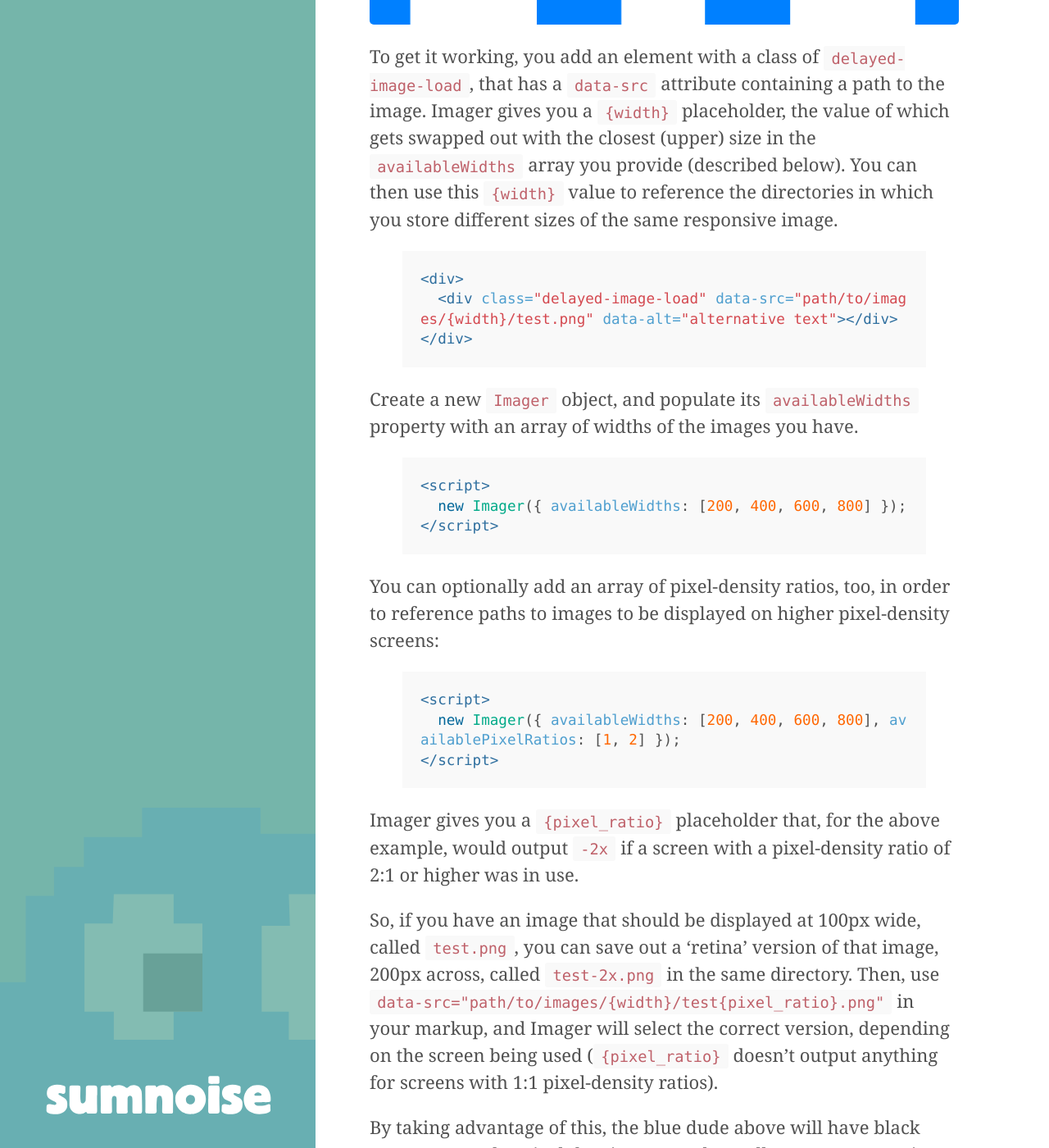
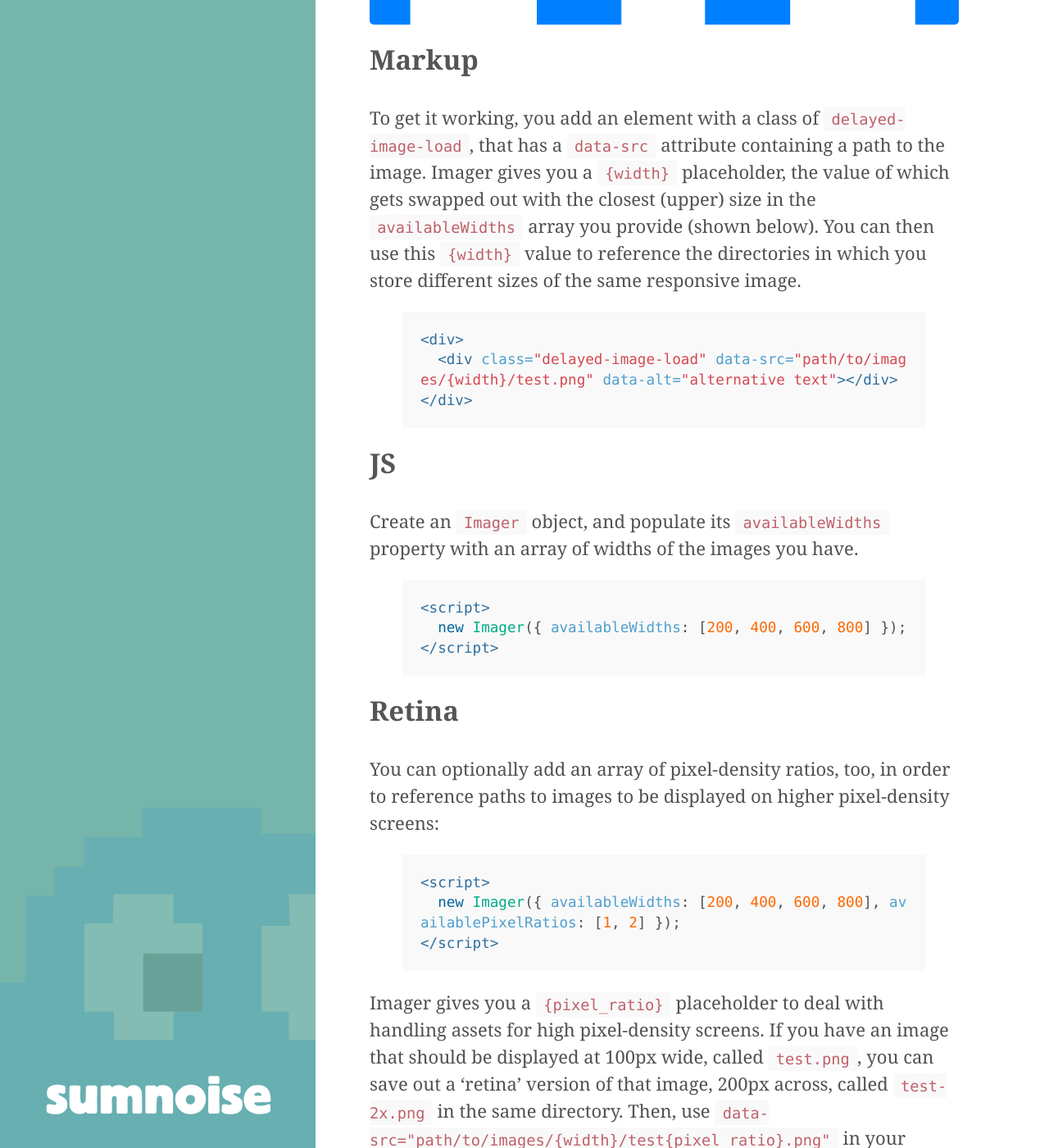
Before and after one commit to davidpmccormick/davidpmccormick.github.io, a Jekyll site: the page built from _posts/2014-03-19-bbc-imager.md, in a window 1280 px wide and 1400 px high, scrolled down 1038 px. Shown: the whole window at 82% size. Built offline with Jekyll 4.4.1, drawn with Linux system fonts in a browser that asks for light colours; Markdown is read by kramdown in place of the engine named in the settings; some of the changed text lies outside the part shown.

Commit message:
Update Imager post

```diff
--- a/_posts/2014-03-19-bbc-imager.md
+++ b/_posts/2014-03-19-bbc-imager.md
@@ -13,7 +13,9 @@ I've not used the [full spectrum](https://docs.google.com/spreadsheet/ccc?key=0A
   new Imager({ availableWidths: [200, 400, 600, 800], availablePixelRatios: [1, 2] });
 </script>
 
-To get it working, you add an element with a class of `delayed-image-load`, that has a `data-src` attribute containing a path to the image. Imager gives you a `{width}` placeholder, the value of which gets swapped out with the closest (upper) size in the `availableWidths` array you provide (described below). You can then use this `{width}` value to reference the directories in which you store different sizes of the same responsive image.
+##Markup
+
+To get it working, you add an element with a class of `delayed-image-load`, that has a `data-src` attribute containing a path to the image. Imager gives you a `{width}` placeholder, the value of which gets swapped out with the closest (upper) size in the `availableWidths` array you provide (shown below). You can then use this `{width}` value to reference the directories in which you store different sizes of the same responsive image.
 
 {% highlight html %}
 <div>
@@ -21,13 +23,17 @@ To get it working, you add an element with a class of `delayed-image-load`, that
 </div>
 {% endhighlight %}
 
-Create a new `Imager` object, and populate its `availableWidths` property with an array of widths of the images you have.
+##JS
+
+Create an `Imager` object, and populate its `availableWidths` property with an array of widths of the images you have.
 
 {% highlight html %}
 <script>
   new Imager({ availableWidths: [200, 400, 600, 800] });
 </script>
 {% endhighlight %}
+
+##Retina
 
 You can optionally add an array of pixel-density ratios, too, in order to reference paths to images to be displayed on higher pixel-density screens:
 
@@ -37,8 +43,6 @@ You can optionally add an array of pixel-density ratios, too, in order to refere
 </script>
 {% endhighlight %}
 
-Imager gives you a `{pixel_ratio}` placeholder that, for the above example, would output `-2x` if a screen with a pixel-density ratio of 2:1 or higher was in use.
-
-So, if you have an image that should be displayed at 100px wide, called `test.png`, you can save out a 'retina' version of that image, 200px across, called `test-2x.png` in the same directory. Then, use `data-src="path/to/images/{width}/test{pixel_ratio}.png"` in your markup, and Imager will select the correct version, depending on the screen being used (`{pixel_ratio}` doesn't output anything for screens with 1:1 pixel-density ratios).
+Imager gives you a `{pixel_ratio}` placeholder to deal with handling assets for high pixel-density screens. If you have an image that should be displayed at 100px wide, called `test.png`, you can save out a 'retina' version of that image, 200px across, called `test-2x.png` in the same directory. Then, use `data-src="path/to/images/{width}/test{pixel_ratio}.png"` in your markup, and Imager will select the correct version, depending on the screen being used (`{pixel_ratio}` doesn't output anything for screens with 1:1 pixel-density ratios).
 
 By taking advantage of this, the blue dude above will have black eyes on a regular pixel-density screen, but yellow eyes on a 'retina' screen. Woo.
```
Also changed, not shown: other parts of _posts/2014-03-19-bbc-imager.md (+1 -1 lines).
